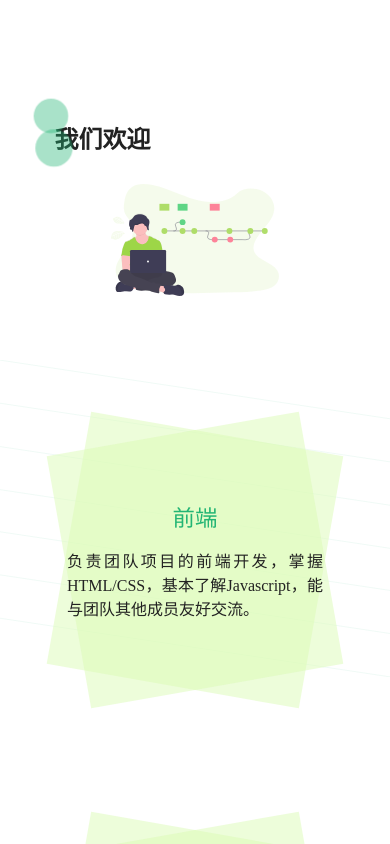
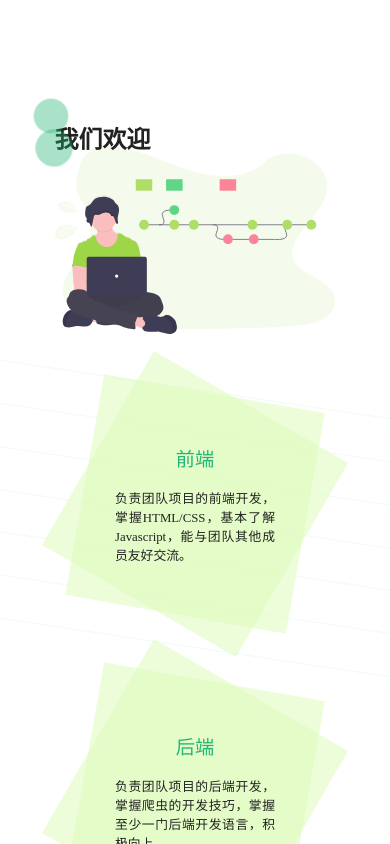
Before and after one commit to UZIhuhuhu/qingyou-blog3.0, a Vue app: page / in a window 390 px wide. Shown: the part 2480-3324 px from the top of the page. Built offline with nearby package versions, Linux system fonts and the light colour scheme.

Commit message:
fix: recruit-new响应式

```diff
--- a/src/components/recruit-new.vue
+++ b/src/components/recruit-new.vue
@@ -6,8 +6,18 @@
       <span class="title-text">我们欢迎</span>
     </div>
     <div class="part-content">
-      <div class="card-container card-container1">
-        <div class="content-card" v-for="(item,index) in cardInfo1" :key="index">
+      <div class="card-container">
+        <div class="content-card" v-for="(item) in cardInfo.slice(0,2)" :key="item.id">
+          <div class="card-card card1"></div>
+          <div class="card-card card2"></div>
+          <div class="card-content">
+            <div class="content-title">{{item.title}}</div>
+            <div class="content-text">{{item.content}}</div>
+          </div>
+        </div>
+      </div>
+      <div class="card-container">
+        <div class="content-card" v-for="(item) in cardInfo.slice(2,4)" :key="item.id">
           <div class="card-card card1"></div>
           <div class="card-card card2"></div>
           <div class="card-content">
@@ -19,8 +29,18 @@
     </div>
     <img class="part-image" src="../assets/Illustrations/design_process_iqqg.svg">
     <div class="part-content">
-      <div class="card-container card-container2">
-        <div class="content-card" v-for="(item,index) in cardInfo2" :key="index">
+      <div class="card-container">
+        <div class="content-card" v-for="(item) in cardInfo.slice(4,6)" :key="item.id">
+          <div class="card-card card1"></div>
+          <div class="card-card card2"></div>
+          <div class="card-content">
+            <div class="content-title">{{item.title}}</div>
+            <div class="content-text">{{item.content}}</div>
+          </div>
+        </div>
+      </div>
+      <div class="card-container">
+        <div class="content-card" v-for="(item) in cardInfo.slice(6)" :key="item.id">
           <div class="card-card card1"></div>
           <div class="card-card card2"></div>
           <div class="card-content">
@@ -38,48 +58,46 @@ export default {
   name: `Recruit`,
   data() {
     return {
-      cardInfo1: [
+      cardInfo: [
         {
-          title: "前端",
-          content:
-            "负责团队项目的前端开发，掌握HTML/CSS，基本了解Javascript，能与团队其他成员友好交流。"
+          id: 1,
+          title: '前端',
+          content: '负责团队项目的前端开发，掌握HTML/CSS，基本了解Javascript，能与团队其他成员友好交流。'
         },
         {
-          title: "后端",
-          content:
-            "负责团队项目的后端开发，掌握爬虫的开发技巧，掌握至少一门后端开发语言，积极向上。"
+          id: 2,
+          title: '后端',
+          content: '负责团队项目的后端开发，掌握爬虫的开发技巧，掌握至少一门后端开发语言，积极向上。'
         },
         {
-          title: "ios | android",
-          content:
-            "完成团队项目的多终端部署计划，掌握Object-C，Swift，Java中任意一门语言，有较强的创新精神。"
+          id: 3,
+          title: 'ios | android',
+          content: '完成团队项目的多终端部署计划，掌握Object-C，Swift，Java中任意一门语言，有较强的创新精神。'
         },
         {
-          title: "测试工程师",
-          content:
-            "对团队的产品进行发布前的100%覆盖测试，有一定的全栈知识，能够预估产品Bug产生的原因。"
-        }
-      ],
-      cardInfo2: [
-        {
-          title: "UI | UX",
-          content:
-            "负责web/移动端的界面设计，能与前端的童鞋友好交流，并且具有一定读文档的能力，积极分享设计经验。"
+          id: 4,
+          title: '测试工程师',
+          content: '对团队的产品进行发布前的100%覆盖测试，有一定的全栈知识，能够预估产品Bug产生的原因。'
         },
         {
-          title: "画师",
-          content:
-            "负责web/移动端的界面设计，能与前端的童鞋友好交流，并且具有一定读文档的能力，积极分享设计经验。"
+          id: 5,
+          title: 'UI | UX',
+          content: '负责web/移动端的界面设计，能与前端的童鞋友好交流，并且具有一定读文档的能力，积极分享设计经验。'
         },
         {
-          title: "运营",
-          content:
-            "掌握新媒体运营的相关技术，对互联网具有较强的敏感性，擅长策划宣传工作，熟练使用平面设计相关软件。"
+          id: 6,
+          title: '画师',
+          content: '负责web/移动端的界面设计，能与前端的童鞋友好交流，并且具有一定读文档的能力，积极分享设计经验。'
+        },
+        {
+          id: 7,
+          title: '运营',
+          content: '掌握新媒体运营的相关技术，对互联网具有较强的敏感性，擅长策划宣传工作，熟练使用平面设计相关软件。'
         }
       ]
-    };
+    }
   }
-};
+}
 </script>
 
 
@@ -102,6 +120,7 @@ export default {
     margin-top: 2rem
     @media(max-width: $phone)
       height: 15rem
+      background-size: 100%
     .title-text
       font-size: 2.5rem
       color: #222222
@@ -115,13 +134,15 @@ export default {
     background-size: 100%
     .card-container
       margin: 0 auto
-      // height: 60rem
       display: flex
+      flex-direction: row
       flex-wrap: wrap
-      flex-direction: row
       justify-content: space-between
+      align-items: center
       @media(min-width: $phone)
         width: 72%
+      @media(max-width: $ipad)
+        justify-content: center
       .content-card
         position: relative
         height: 25rem
@@ -129,22 +150,25 @@ export default {
         display: flex
         align-items: center
         justify-content: center
-        @media(min-width: $phone)
-          margin: 2rem
+        margin: 2rem
+        @media(max-width: $phone)
+          height: 18rem
+          width: 18rem
+          margin: 0 auto
         .card-card
           background: #dcfbb5
           width: 20rem
           height: 20rem
           opacity: 0.5
           position: absolute
-          transition: all .2s ease .2s
+          transition: all .2s ease .0s
           @media(max-width: $phone)
-            width: 16rem
-            height: 16rem
+            height: 14rem
+            width: 14rem
         .card1
           transform: rotate(10deg)
         .card2
-          transform: rotate(-100deg)
+          transform: rotate(-60deg)
         .card-content
           height: 8rem
           width: 16rem
@@ -153,19 +177,26 @@ export default {
           align-items: center
           flex-direction: column
           text-align: justify
+          @media(max-width: $phone)
+            height: 5rem
+            width: 10rem
           .content-title
             font-size: 1.4rem
             font-weight: 500
             color: #22b574
             z-index: 1
+            @media(max-width: $phone)
+              font-size: 1.2rem
           .content-text
             margin-top: 1rem
             color: #222222
             z-index: 1
+            @media(max-width: $phone)
+              font-size: 0.8rem
         &:hover
           .card1,.card2
             transform: rotate(0)
-            transition: all .2s ease-in-out .2s
+            transition: all .2s ease .0s
   .part-image
     width: 72%
     margin: 0 0
--- /dev/null
+++ b/src/style/bubble.css
@@ -0,0 +1,50 @@
+.title-bubble {
+  background: rgba(34, 181, 116, 0.39);
+  border-radius: 100%;
+  position: absolute;
+  height: 2rem;
+  width: 2rem;
+}
+
+@media (max-width: 660px) {
+  .title-bubble {
+    height: 1.5rem;
+    width: 1.5rem;
+  }
+}
+
+.bubble1 {
+  top: -1rem;
+  left: -1rem;
+  animation: bubble1 6s ease infinite;
+}
+
+.bubble2 {
+  top: 1rem;
+  left: -0.8rem;
+  animation: bubble2 6s ease infinite;
+}
+
+@keyframes bubble1 {
+  0% {
+    transform: scale(1);
+  }
+  50% {
+    transform: scale(2);
+  }
+  100% {
+    transform: scale(1);
+  }
+}
+
+@keyframes bubble2 {
+  0% {
+    transform: scale(2);
+  }
+  50% {
+    transform: scale(1);
+  }
+  100% {
+    transform: scale(2);
+  }
+}
--- a/src/style/bubble.sass
+++ b/src/style/bubble.sass
@@ -1,4 +1,5 @@
 $phone: 660px
+$ipad: 1300px
 
 .title-bubble
   background: rgba(34, 181, 116, 0.39)
```
